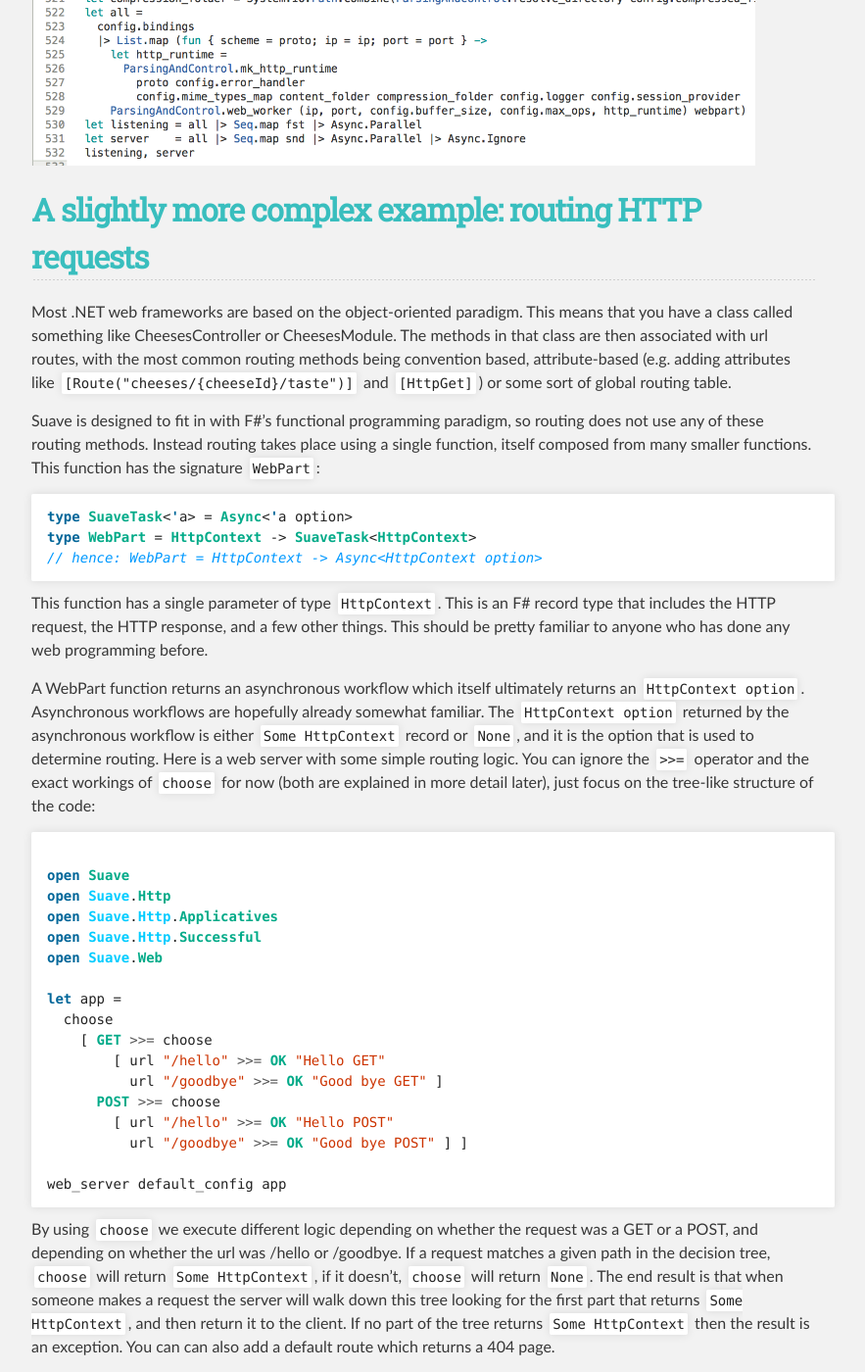
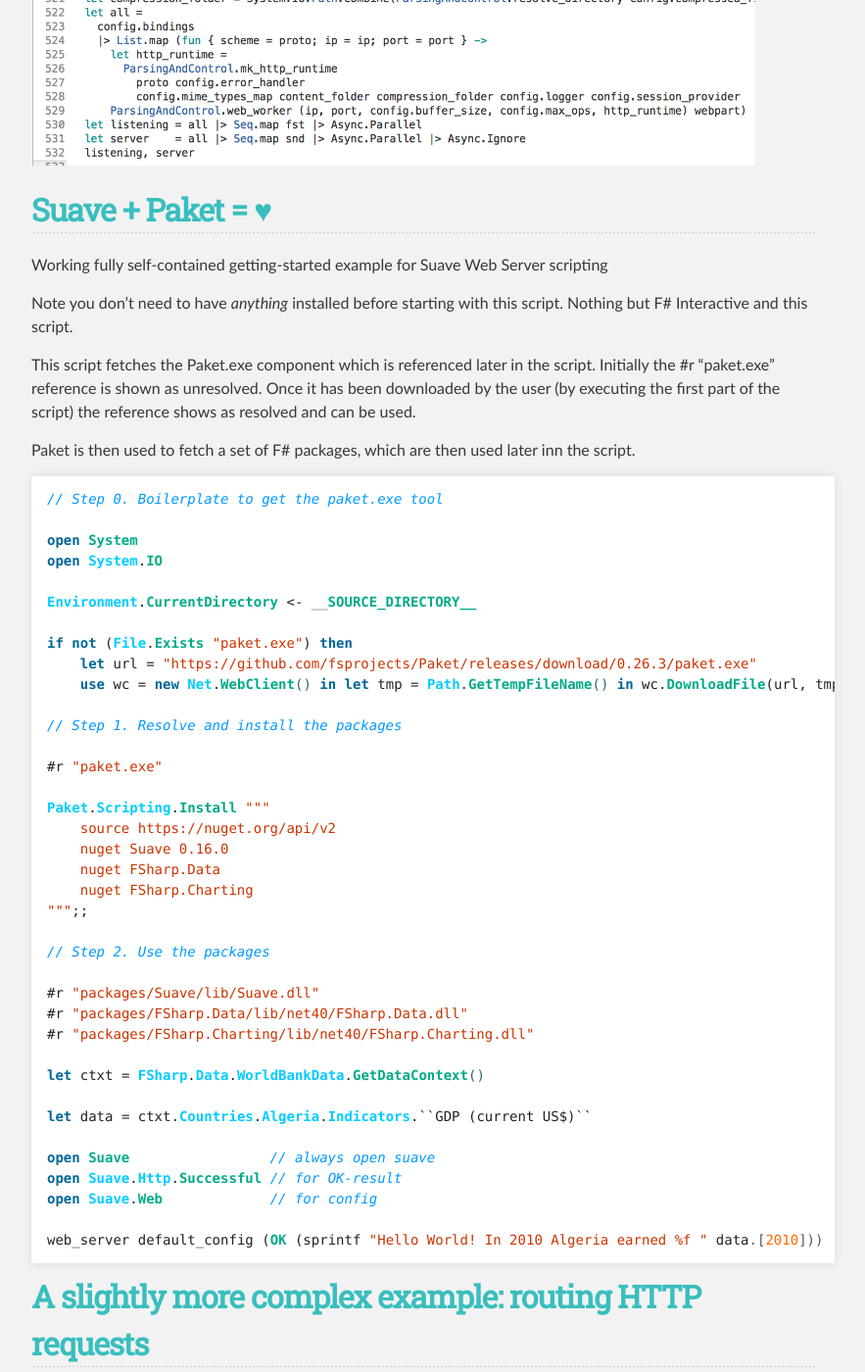
Before and after one commit to SuaveIO/suave, a Jekyll site: the page built from index.md, in a window 1280 px wide and 1400 px high, scrolled down 1437 px. Shown: the whole window at 98% size, without its empty margins (208-1091 px from the left). Built offline with Jekyll 4.4.1, drawn with Linux system fonts in a browser that asks for light colours.

Commit message:
Self-contained getting-started sample for Scripting

```diff
--- a/_includes/content.md
+++ b/_includes/content.md
@@ -51,6 +51,62 @@
 docs. For the above reference to `web_server_async`, our code looks like this:
 
 ![web_server_async documentation](/images/web_server_async_code.png)
+
+Suave + Paket = ♥
+-----------------
+Working fully self-contained getting-started example for Suave Web Server
+scripting
+
+Note you don't need to have _anything_ installed before starting with this
+script. Nothing but F# Interactive and this script.
+
+This script fetches the Paket.exe component which is referenced later in the
+script.  Initially the #r "paket.exe" reference is shown as unresolved. Once it
+has been downloaded by the user (by executing the first part of the script) the
+reference shows as resolved and can be used.
+
+Paket is then used to fetch a set of F# packages, which are then used later inn
+the script.
+
+{% highlight fsharp %}
+// Step 0. Boilerplate to get the paket.exe tool
+
+open System
+open System.IO
+
+Environment.CurrentDirectory <- __SOURCE_DIRECTORY__
+
+if not (File.Exists "paket.exe") then
+    let url = "https://github.com/fsprojects/Paket/releases/download/0.26.3/paket.exe"
+    use wc = new Net.WebClient() in let tmp = Path.GetTempFileName() in wc.DownloadFile(url, tmp); File.Move(tmp,Path.GetFileName url)
+
+// Step 1. Resolve and install the packages
+
+#r "paket.exe"
+
+Paket.Scripting.Install """
+    source https://nuget.org/api/v2
+    nuget Suave 0.16.0
+    nuget FSharp.Data
+    nuget FSharp.Charting
+""";;
+
+// Step 2. Use the packages
+
+#r "packages/Suave/lib/Suave.dll"
+#r "packages/FSharp.Data/lib/net40/FSharp.Data.dll"
+#r "packages/FSharp.Charting/lib/net40/FSharp.Charting.dll"
+
+let ctxt = FSharp.Data.WorldBankData.GetDataContext()
+
+let data = ctxt.Countries.Algeria.Indicators.``GDP (current US$)``
+
+open Suave                 // always open suave
+open Suave.Http.Successful // for OK-result
+open Suave.Web             // for config
+
+web_server default_config (OK (sprintf "Hello World! In 2010 Algeria earned %f " data.[2010]))
+{% endhighlight %}
 
 A slightly more complex example: routing HTTP requests
 ----------------------------------------------------------
```
